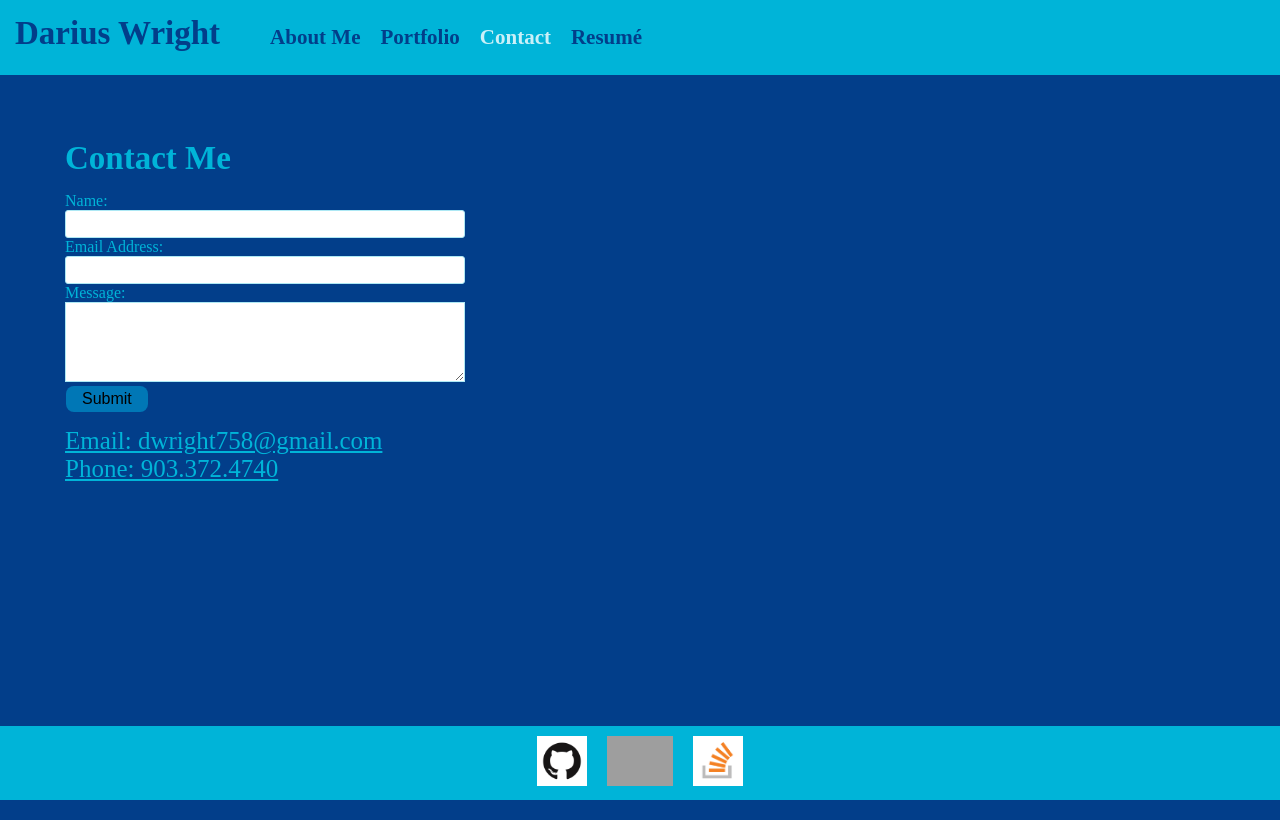
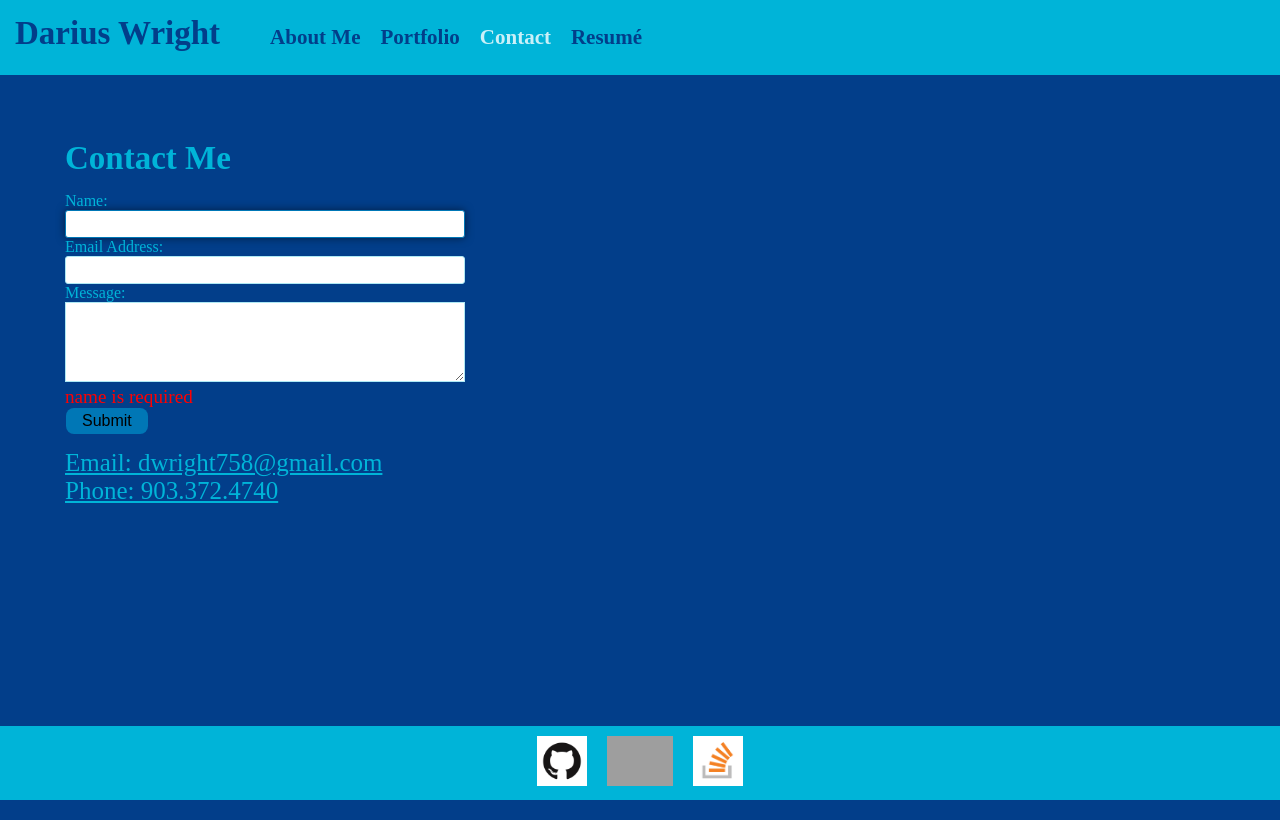
Before and after one commit to DariusJWright/portfolio, a React (Create React App) app: page / in a window 1280 px wide. Both pictures are taken after a click on the item "Contact". Built offline with nearby package versions, Linux system fonts and the light colour scheme; grey boxes are pictures that could not be loaded.

Commit message:
added form error handling

```diff
--- a/src/components/Contact/Contact.js
+++ b/src/components/Contact/Contact.js
@@ -6,7 +6,7 @@ import apikeys from '../../apikeys';
 function Contact() {
   const [formState, setFormState] = useState({ name: '', email: '', message: '' });
   const { name, email, message } = formState;
-  const [errorMessage, setErrorMessage] = useState('');
+  const [errorMessage, setErrorMessage] = useState('name is required');
 
   function handleChange(e) {
     if (e.target.name === 'email') {
@@ -25,16 +25,16 @@ function Contact() {
     }
 
     if (!errorMessage) {
-      setFormState({...formState, [e.target.name]: e.target.value });
+      setFormState({ ...formState, [e.target.name]: e.target.value });
     }
   }
 
   function handleSubmit(e) {
     e.preventDefault();
-    if (formState) {
+    if (!errorMessage) {
       emailjs.sendForm('gmail', apikeys.TEMPLATE_ID, e.target, apikeys.USER_ID)
         .then(result => {
-        alert("Message Submitted Successfully! I'll contact you soon!", result.text);
+          alert("Message submitted successfully! I'll contact you soon!", result.text);
         },
           error => {
             alert('An error occured, Please try again', error.text)
@@ -51,15 +51,15 @@ function Contact() {
       <form id='contact-form' onSubmit={handleSubmit}>
         <div>
           <label htmlFor='name'>Name:</label>
-          <input type='text' name='name' defaultValue={name} onBlur={handleChange}/>
+          <input autofocus='true' type='text' name='name' defaultValue={name} onBlur={handleChange} />
         </div>
         <div>
           <label htmlFor='email'>Email Address:</label>
-          <input type='text' name='email' defaultValue={email} onBlur={handleChange}/>
+          <input type='text' name='email' defaultValue={email} onBlur={handleChange} />
         </div>
         <div>
           <label htmlFor='message'>Message:</label>
-          <textarea name='message' rows='5' defaultValue={message} onBlur={handleChange}/>
+          <textarea name='message' rows='5' defaultValue={message} onBlur={handleChange} />
         </div>
 
         {errorMessage && (
--- a/src/index.css
+++ b/src/index.css
@@ -209,3 +209,8 @@ button:hover {
 .nav-link-active {
   color:#caf0f8;
 }
+
+.error-text {
+  color: red;
+  font-size: larger;
+}
```
Lines whose indentation alone changed are shown as unchanged.
